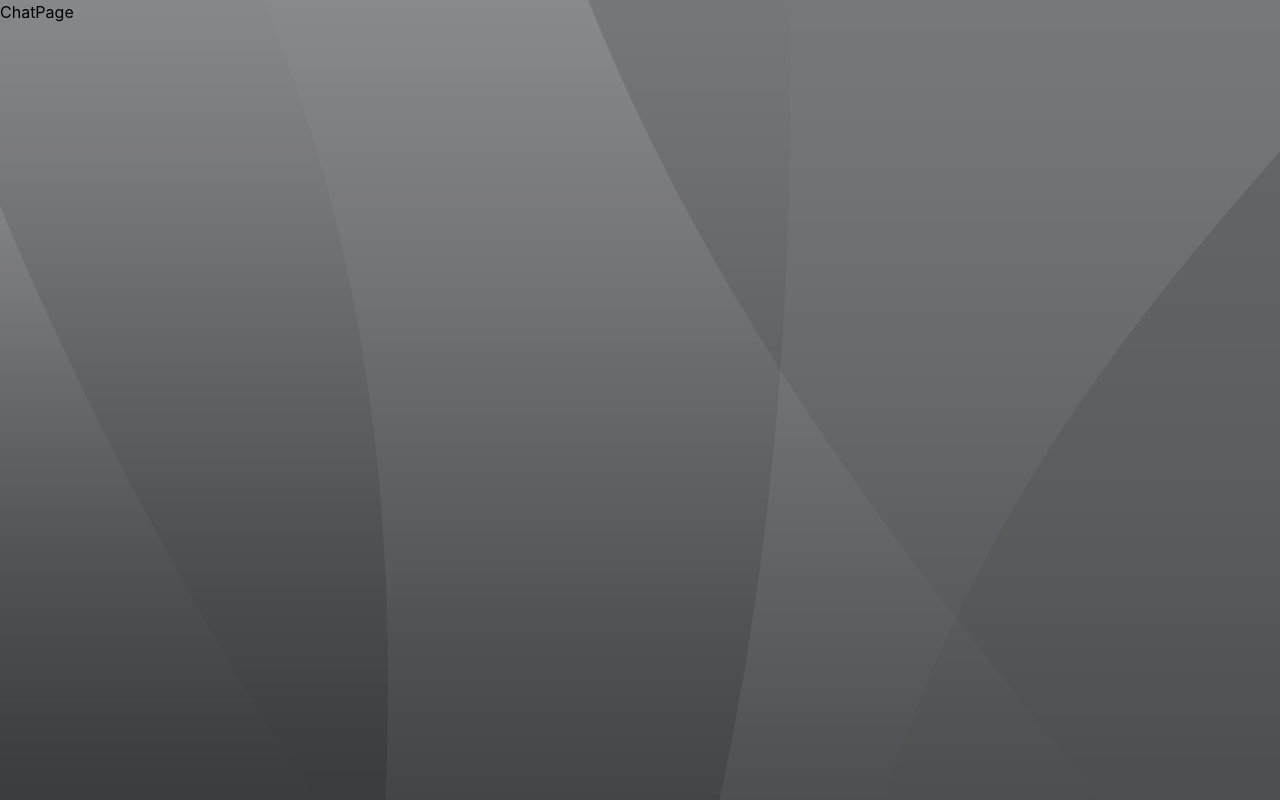
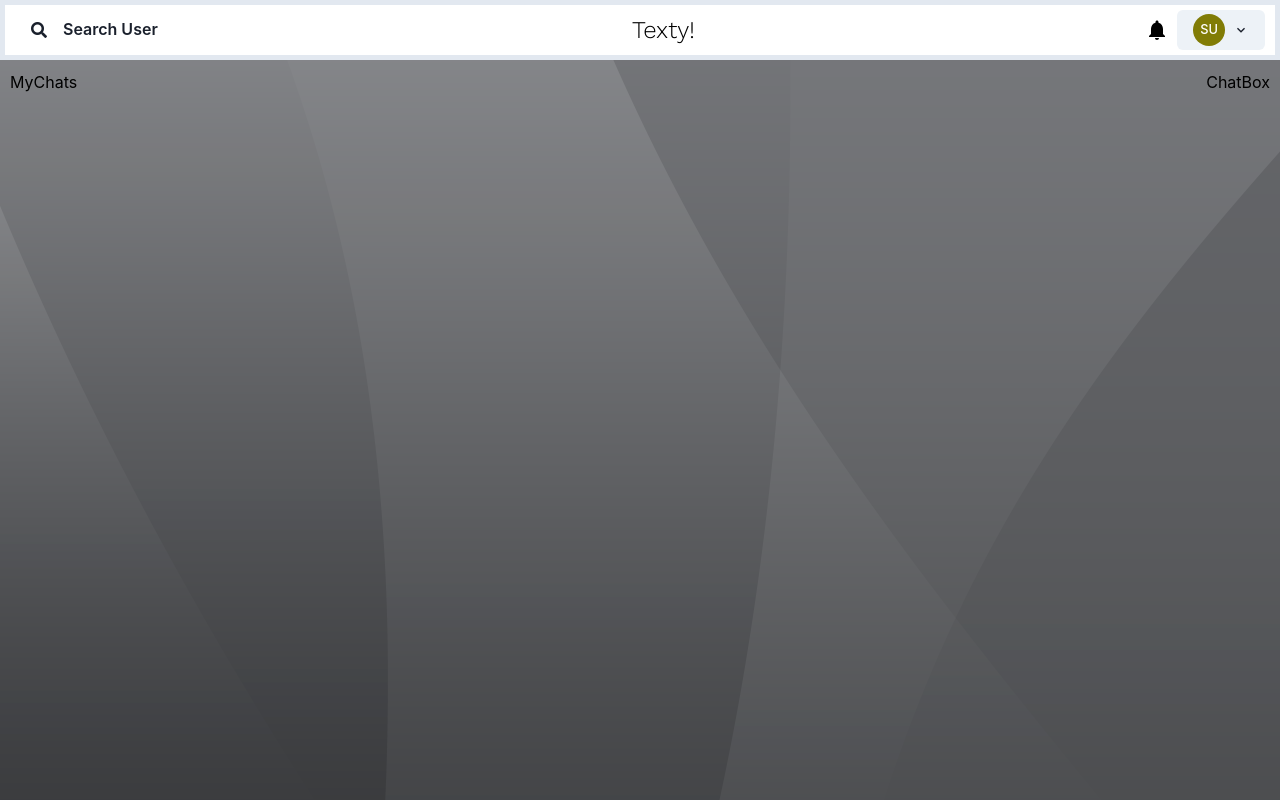
Before and after one commit to blazing-storm/texty, a React (Create React App) app in the folder frontend/: page /chats in a window 1280 px wide. Built offline with nearby package versions, Linux system fonts and the light colour scheme; sample sign-in values are in the browser's storage.

Commit message:
ChatPage Header: SideDrawer -> ProfileModal and logout functionality

```diff
--- a/frontend/package.json
+++ b/frontend/package.json
@@ -4,6 +4,7 @@
   "private": true,
   "proxy": "http://127.0.0.1:5000",
   "dependencies": {
+    "@chakra-ui/icons": "^2.0.2",
     "@chakra-ui/react": "^2.2.1",
     "@emotion/react": "^11.9.3",
     "@emotion/styled": "^11.9.3",
--- a/frontend/public/index.html
+++ b/frontend/public/index.html
@@ -15,6 +15,16 @@
       user's mobile device or desktop. See https://developers.google.com/web/fundamentals/web-app-manifest/
     -->
     <link rel="manifest" href="%PUBLIC_URL%/manifest.json" />
+
+    <!-- Font Awesome -->
+    <link
+      rel="stylesheet"
+      href="https://cdnjs.cloudflare.com/ajax/libs/font-awesome/5.15.3/css/all.min.css"
+      integrity="sha512-iBBXm8fW90+nuLcSKlbmrPcLa0OT92xO1BIsZ+ywDWZCvqsWgccV3gFoRBv0z+8dLJgyAHIhR35VZc2oM/gI1w=="
+      crossorigin="anonymous"
+      referrerpolicy="no-referrer"
+    />
+
     <!--
       Notice the use of %PUBLIC_URL% in the tags above.
       It will be replaced with the URL of the `public` folder during the build.
@@ -24,7 +34,7 @@
       work correctly both with client-side routing and a non-root public URL.
       Learn how to configure a non-root public URL by running `npm run build`.
     -->
-    <title> Texty </title>
+    <title>Texty</title>
   </head>
   <body>
     <noscript>You need to enable JavaScript to run this app.</noscript>
--- /dev/null
+++ b/frontend/src/components/ChatBox.js
@@ -0,0 +1,7 @@
+import React from 'react';
+
+const ChatBox = () => {
+  return <div>ChatBox</div>;
+};
+
+export default ChatBox;
--- /dev/null
+++ b/frontend/src/components/MyChats.js
@@ -0,0 +1,7 @@
+import React from 'react';
+
+const MyChats = () => {
+  return <div>MyChats</div>;
+};
+
+export default MyChats;
--- /dev/null
+++ b/frontend/src/components/miscellaneous/ProfileModal.js
@@ -0,0 +1,74 @@
+import { ViewIcon } from '@chakra-ui/icons';
+import {
+  Button,
+  IconButton,
+  Image,
+  Modal,
+  ModalBody,
+  ModalCloseButton,
+  ModalContent,
+  ModalFooter,
+  ModalHeader,
+  ModalOverlay,
+  Text,
+  useDisclosure,
+} from '@chakra-ui/react';
+import React from 'react';
+
+const ProfileModal = ({ user, children }) => {
+  const { isOpen, onOpen, onClose } = useDisclosure();
+  return (
+    <>
+      {children ? (
+        <span onClick={onOpen}>{children}</span>
+      ) : (
+        <IconButton
+          display={{ base: 'flex' }}
+          icon={<ViewIcon />}
+          onClick={onOpen}
+        />
+      )}
+      <Modal size="lg" isCentered isOpen={isOpen} onClose={onClose}>
+        <ModalOverlay />
+        <ModalContent h="410px">
+          <ModalHeader
+            fontSize="40px"
+            fontFamily="Work sans"
+            display="flex"
+            justifyContent="center"
+          >
+            {user.name}
+          </ModalHeader>
+          <ModalCloseButton />
+          <ModalBody
+            display="flex"
+            flexDir="column"
+            alignItems="center"
+            justifyContent="space-between"
+          >
+            <Image
+              borderRadius="full"
+              boxSize="150px"
+              src={user.pic}
+              alt={user.name}
+            />
+            <Text
+              fontSize={{ base: '28px', md: '30px' }}
+              fontFamily="Work sans"
+            >
+              Email: {user.email}
+            </Text>
+          </ModalBody>
+
+          <ModalFooter>
+            <Button colorScheme="blue" mr={3} onClick={onClose}>
+              Close
+            </Button>
+          </ModalFooter>
+        </ModalContent>
+      </Modal>
+    </>
+  );
+};
+
+export default ProfileModal;
--- /dev/null
+++ b/frontend/src/components/miscellaneous/SideDrawer.js
@@ -0,0 +1,88 @@
+import {
+  Avatar,
+  Box,
+  Button,
+  Menu,
+  MenuButton,
+  MenuDivider,
+  MenuItem,
+  MenuList,
+  Text,
+  Tooltip,
+} from '@chakra-ui/react';
+import { BellIcon, ChevronDownIcon } from '@chakra-ui/icons';
+import React, { useState } from 'react';
+import { ChatState } from '../../context/ChatProvider';
+import ProfileModal from './ProfileModal';
+import { useNavigate } from 'react-router-dom';
+
+const SideDrawer = () => {
+  const [search, setSearch] = useState('');
+  const [searchResult, setSearchResult] = useState([]);
+  const [loading, setLoading] = useState(false);
+  const [loadingChat, setLoadingChat] = useState();
+
+  const { user } = ChatState();
+  const navigate = useNavigate();
+
+  const logoutHandler = () => {
+    localStorage.removeItem('userInfo');
+    navigate('/');
+  };
+
+  return (
+    <>
+      <Box
+        display="flex"
+        justifyContent="space-between"
+        alignItems="center"
+        bg="white"
+        w="100%"
+        p="5px 10px 5px 10px"
+        borderWidth="5px"
+      >
+        <Tooltip label="Search Users to chat" hasArrow placement="bottom-end">
+          <Button variant="ghost">
+            <i className="fas fa-search"></i>
+            <Text display={{ base: 'none', md: 'flex' }} px="4">
+              Search User
+            </Text>
+          </Button>
+        </Tooltip>
+
+        <Text fontSize="2xl" fontFamily="Work sans">
+          Texty!
+        </Text>
+
+        <div>
+          <Menu>
+            <MenuButton p={1}>
+              <BellIcon fontSize="2xl" m={1} />
+            </MenuButton>
+            {/* <MenuList></MenuList> */}
+          </Menu>
+
+          <Menu>
+            <MenuButton as={Button} rightIcon={<ChevronDownIcon />}>
+              <Avatar
+                size="sm"
+                cursor="pointer"
+                name={user.name}
+                src={user.pic}
+              />
+            </MenuButton>
+            <MenuList>
+              <ProfileModal user={user}>
+                <MenuItem>My Profile</MenuItem>
+              </ProfileModal>
+              <MenuDivider />
+              <MenuItem onClick={logoutHandler}>Logout</MenuItem>
+            </MenuList>
+          </Menu>
+        </div>
+      </Box>
+    </>
+  );
+};
+
+export default SideDrawer;
--- a/frontend/src/pages/ChatPage.js
+++ b/frontend/src/pages/ChatPage.js
@@ -1,25 +1,28 @@
 import React, { useEffect, useState } from 'react';
 import axios from 'axios';
+import { ChatState } from '../context/ChatProvider';
+import { Box } from '@chakra-ui/react';
+import SideDrawer from '../components/miscellaneous/SideDrawer';
+import MyChats from '../components/MyChats';
+import ChatBox from '../components/ChatBox';
 
 const ChatPage = () => {
-  // const [chats, setChats] = useState([]);
-
-  // const fetchChats = async () => {
-  //     const { data } = await axios.get('/api/chat');
-  //     setChats(data);
-  // };
-
-  // useEffect(() => {
-  //     fetchChats();
-  // }, []);
+  const { user } = ChatState();
 
   return (
-    <div>ChatPage</div>
-    // <div>
-    //     {chats.map(chat => (
-    //         <div key={chat._id}> {chat.chatName} </div>
-    //     ))}
-    // </div>
+    <div style={{ width: '100%' }}>
+      {user && <SideDrawer />}
+      <Box
+        display="flex"
+        justifyContent="space-between"
+        w="100%"
+        h="91.5vh"
+        p="10px"
+      >
+        {user && <MyChats />}
+        {user && <ChatBox />}
+      </Box>
+    </div>
   );
 };
 
```
Also changed, not shown: 1 other file (tests, documents, lock files or other folders).
